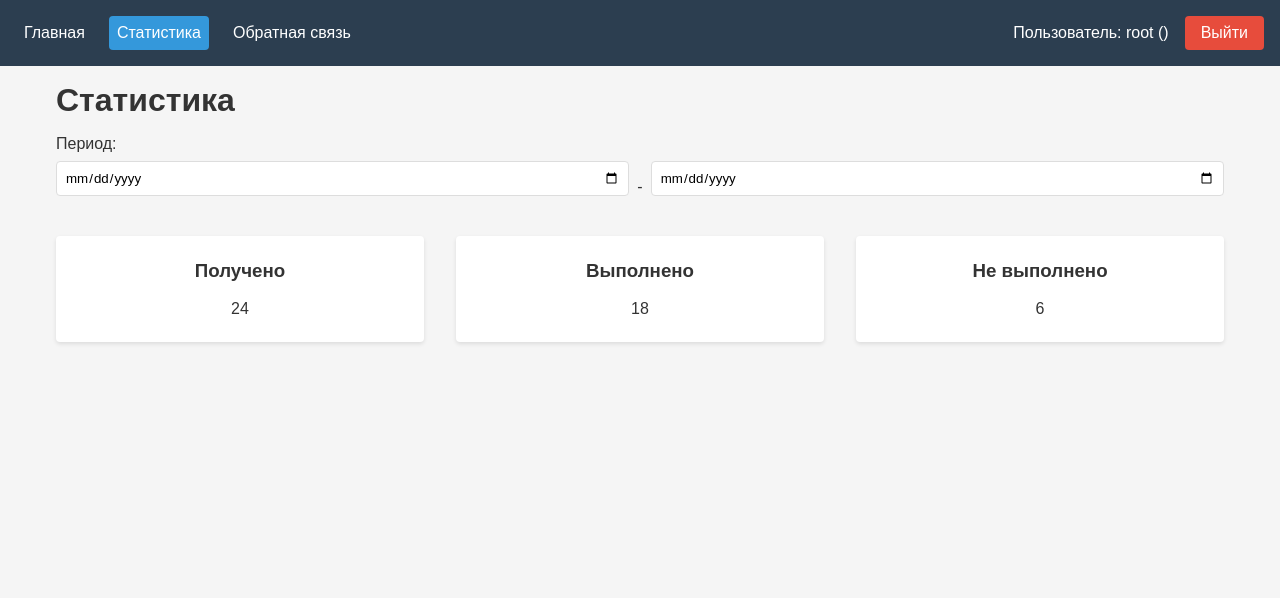
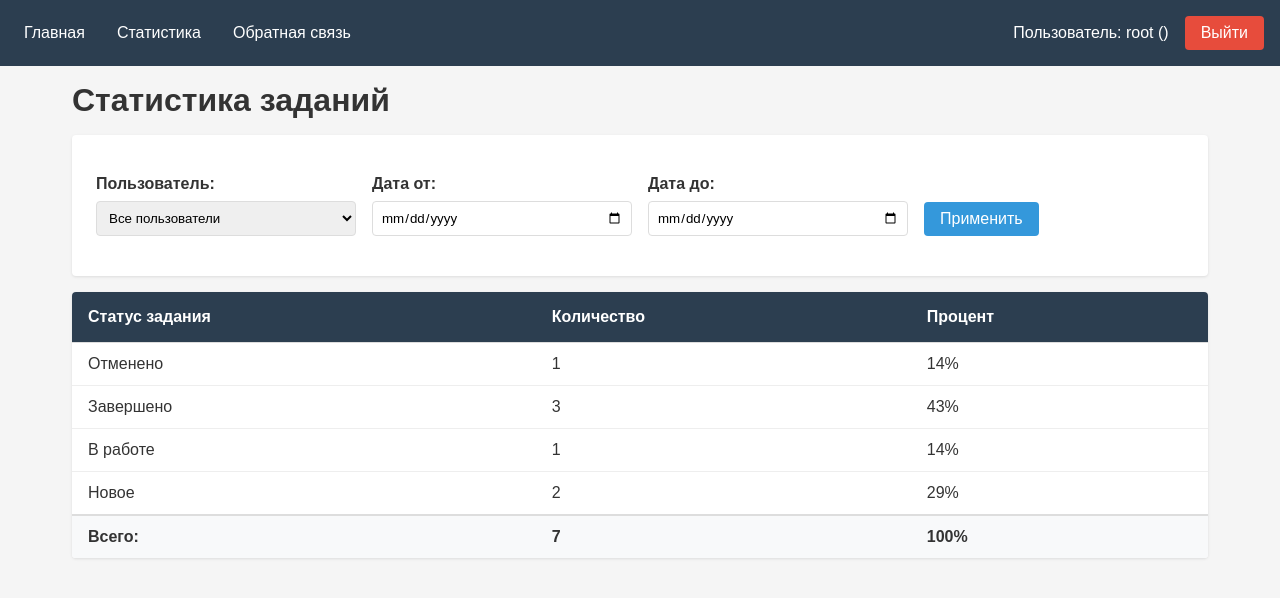
Before and after one commit to yogan-gh/MainProject, a Django app: page /tasker/stats/ in a window 1280 px wide. Shown: the top 598 px of the page. Run offline with Django 5.2, Linux system fonts and the light colour scheme; a user stored in the database is signed in; data comes from the database, SQL or seed files in the repository; both versions use the stored data as it was after the commit.

Commit message:
feat(project): реализованы функции статистики

```diff
--- a/Project/main/tasker/static/css/styles.css
+++ b/Project/main/tasker/static/css/styles.css
@@ -285,3 +285,89 @@ input[type="file"] {
     width: 100%;
     margin-bottom: 1rem;
 }
+
+/* Стили для формы фильтрации */
+.filter-form {
+    background: white;
+    padding: 1.5rem;
+    border-radius: 4px;
+    margin-bottom: 1rem;
+    box-shadow: 0 1px 3px rgba(0,0,0,0.1);
+}
+
+.form-row {
+    display: flex;
+    gap: 1rem;
+    align-items: flex-end;
+    flex-wrap: wrap;
+}
+
+.form-group {
+    flex: 1;
+    min-width: 150px;
+}
+
+/* Стили для информации о фильтрах */
+.filter-info {
+    background: #f8f9fa;
+    padding: 1rem 1.5rem;
+    border-radius: 4px;
+    margin-bottom: 1.5rem;
+    border-left: 4px solid #3498db;
+}
+
+.filter-info h3 {
+    margin-bottom: 0.5rem;
+    color: #2c3e50;
+}
+
+.filter-info ul {
+    list-style: none;
+    padding-left: 0;
+}
+
+.filter-info li {
+    margin-bottom: 0.3rem;
+}
+
+/* Стили для таблицы статистики */
+.stats-table {
+    background: white;
+    border-radius: 4px;
+    overflow: hidden;
+    box-shadow: 0 1px 3px rgba(0,0,0,0.1);
+}
+
+.stats-table table {
+    width: 100%;
+    border-collapse: collapse;
+}
+
+.stats-table th {
+    background: #2c3e50;
+    color: white;
+    padding: 1rem;
+    text-align: left;
+}
+
+.stats-table td {
+    padding: 0.75rem 1rem;
+    border-bottom: 1px solid #eee;
+}
+
+.stats-table tr:last-child td {
+    border-bottom: none;
+}
+
+.stats-table tr:hover {
+    background-color: #f5f5f5;
+}
+
+.total-row {
+    background-color: #f8f9fa;
+    font-weight: bold;
+}
+
+.total-row td {
+    border-top: 2px solid #ddd;
+}
--- a/Project/main/tasker/templates/stats.html
+++ b/Project/main/tasker/templates/stats.html
@@ -1,28 +1,98 @@
 {% extends "menu.html" %}
-{% block title %}Tasker{% endblock title %}
+{% block title %}Статистика заданий{% endblock title %}
 {% block content %}
-<h1>Статистика</h1>
-<label>Период:</label>
-<div class="date-range">
-    <input type="date">
-    <span>-</span>
-    <input type="date">
-</div>
-<div class="stats-cards">
-    <div class="card">
-        <h3>Получено</h3>
-        <br>
-        <p>24</p>
+<div class="container">
+    <h1>Статистика заданий</h1>
+
+    <!-- Форма фильтрации -->
+    <form method="get" class="filter-form">
+        <div class="form-row">
+            {% if show_user_filter %}
+            <div class="form-group">
+                <label for="user">Пользователь:</label>
+                <select name="user" id="user" class="form-control">
+                    <option value="all">Все пользователи</option>
+                    {% for user in users %}
+                        <option value="{{ user.id }}" {% if selected_user == user.id %}selected{% endif %}>
+                            {{ user }}
+                        </option>
+                    {% endfor %}
+                </select>
+            </div>
+            {% else %}
+            <input type="hidden" name="user" value="{{ request.user.id }}">
+            {% endif %}
+
+            <div class="form-group">
+                <label for="date_from">Дата от:</label>
+                <input type="date" name="date_from" id="date_from"
+                       value="{{ date_from }}" class="form-control">
+            </div>
+
+            <div class="form-group">
+                <label for="date_to">Дата до:</label>
+                <input type="date" name="date_to" id="date_to"
+                       value="{{ date_to }}" class="form-control">
+            </div>
+
+            <div class="form-group" style="padding-bottom: 16px;">
+                <button type="submit" class="details-btn">Применить</button>
+            </div>
+        </div>
+    </form>
+
+    <!-- Информация о примененных фильтрах -->
+    {% if filter_info %}
+    <div class="filter-info">
+        <h3>Примененные фильтры:</h3>
+        <ul>
+
+            {% if filter_info.user %}
+                <li>Пользователь: <strong>{{ filter_info.user }}</strong></li>
+            {% else %}
+                <li>Пользователь: <strong>Все пользователи</strong></li>
+            {% endif %}
+
+            {% if filter_info.date_from or filter_info.date_to %}
+                <li>Период:
+                    <strong>
+                        {% if filter_info.date_from %}{{ filter_info.date_from }}{% else %}...{% endif %}
+                        -
+                        {% if filter_info.date_to %}{{ filter_info.date_to }}{% else %}...{% endif %}
+                    </strong>
+                </li>
+            {% endif %}
+        </ul>
     </div>
-    <div class="card">
-        <h3>Выполнено</h3>
-        <br>
-        <p>18</p>
-    </div>
-    <div class="card">
-        <h3>Не выполнено</h3>
-        <br>
-        <p>6</p>
+    {% endif %}
+
+    <!-- Таблица статистики -->
+    <div class="stats-table">
+        <table>
+            <thead>
+                <tr>
+                    <th>Статус задания</th>
+                    <th>Количество</th>
+                    <th>Процент</th>
+                </tr>
+            </thead>
+            <tbody>
+                {% for stat in status_stats %}
+                <tr>
+                    <td>{{ stat.status__synonym }}</td>
+                    <td>{{ stat.count }}</td>
+                    <td>
+                        {{ stat.percentage|floatformat:0 }}%
+                    </td>
+                </tr>
+                {% endfor %}
+                <tr class="total-row">
+                    <td><strong>Всего:</strong></td>
+                    <td><strong>{{ total_tasks }}</strong></td>
+                    <td><strong>100%</strong></td>
+                </tr>
+            </tbody>
+        </table>
     </div>
 </div>
 {% endblock content %}
--- a/Project/main/tasker/urls.py
+++ b/Project/main/tasker/urls.py
@@ -51,7 +51,7 @@ urlpatterns = [
     path("", views.home_redirect, name='home_redirect'),
     path("accounts/", include('django.contrib.auth.urls')),
     path('task/', include(tasks_patterns)),
-    path('stats/', views.stats),
+    path('stats/', views.stats_view, name='stats'),
     path('settings/', include(settings_patterns)),
     path('feedback/', views.feedback),
 ]
--- a/Project/main/tasker/views.py
+++ b/Project/main/tasker/views.py
@@ -1,7 +1,11 @@
 from django.shortcuts import render
 from django.shortcuts import redirect
+from django.db.models import Count, FloatField, ExpressionWrapper
+from django.core.exceptions import PermissionDenied
 from django.contrib.auth.decorators import login_required
 from .myviews import decorators
+from .models import Tasks, TaskStatus, CustomUser
+from datetime import datetime
 
 def home_redirect(request):
     if request.user.is_authenticated:
@@ -10,8 +14,75 @@ def home_redirect(request):
         return redirect('login')
 
 @login_required
-def stats(request):
-    return render(request, "stats.html", {'active_tab': 'stats'})
+def stats_view(request):
+    user_id = request.GET.get('user', 'all')
+    date_from = request.GET.get('date_from')
+    date_to = request.GET.get('date_to')
+    users = CustomUser.objects.filter(is_superuser=False)
+
+    filter_info = {}
+
+    # Проверка прав
+    if request.user.groups.filter(name='user').exists() and not request.user.is_superuser:
+        if 'user' in request.GET and int(request.GET.get('user')) != request.user.id:
+            raise PermissionDenied("Доступ только к своей статистике")
+
+    # Для обычных пользователей показываем только их статистику
+    if request.user.groups.filter(name='user').exists() and not request.user.groups.filter(name='main').exists():
+        tasks = Tasks.objects.filter(user=request.user)
+        filter_info['user'] = CustomUser.objects.get(id=request.user.id)
+        show_user_filter = False
+    else:
+        tasks = Tasks.objects.all()
+        show_user_filter = True
+
+    # Фильтрация по пользователю
+    if user_id != 'all':
+        try:
+            user = CustomUser.objects.get(id=user_id)
+            tasks = tasks.filter(user=user)
+            filter_info['user'] = user
+        except CustomUser.DoesNotExist:
+            pass
+
+    # Фильтрация по дате
+    if date_from:
+        date_from = datetime.strptime(date_from, '%Y-%m-%d').date()
+        tasks = tasks.filter(start_date__gte=date_from)
+        filter_info['date_from'] = date_from.strftime('%d.%m.%Y')
+    if date_to:
+        date_to = datetime.strptime(date_to, '%Y-%m-%d').date()
+        tasks = tasks.filter(start_date__lte=date_to)
+        filter_info['date_to'] = date_to.strftime('%d.%m.%Y')
+
+    status_stats = tasks.values('status__status', 'status__synonym').annotate(
+        count=Count('id')
+    ).order_by('status__status')
+
+    total_tasks = tasks.count()
+
+    status_stats = []
+    if total_tasks > 0:
+        status_stats = tasks.values('status__status', 'status__synonym').annotate(
+            count=Count('id')
+        ).annotate(
+            percentage=ExpressionWrapper(
+                100.0 * Count('id') / total_tasks,
+                output_field=FloatField()
+            )
+        ).order_by('status__status')
+
+    context = {
+        'users': users,
+        'status_stats': status_stats,
+        'show_user_filter': show_user_filter,
+        'selected_user': int(user_id) if user_id != 'all' else 'all',
+        'date_from': date_from.strftime('%Y-%m-%d') if date_from else '',
+        'date_to': date_to.strftime('%Y-%m-%d') if date_to else '',
+        'total_tasks': total_tasks,
+        'filter_info': filter_info
+    }
+    return render(request, 'stats.html', context)
 
 @decorators.in_group('main')
 def settings(request):
```
Also changed, not shown: Project/main/db.sqlite3.
